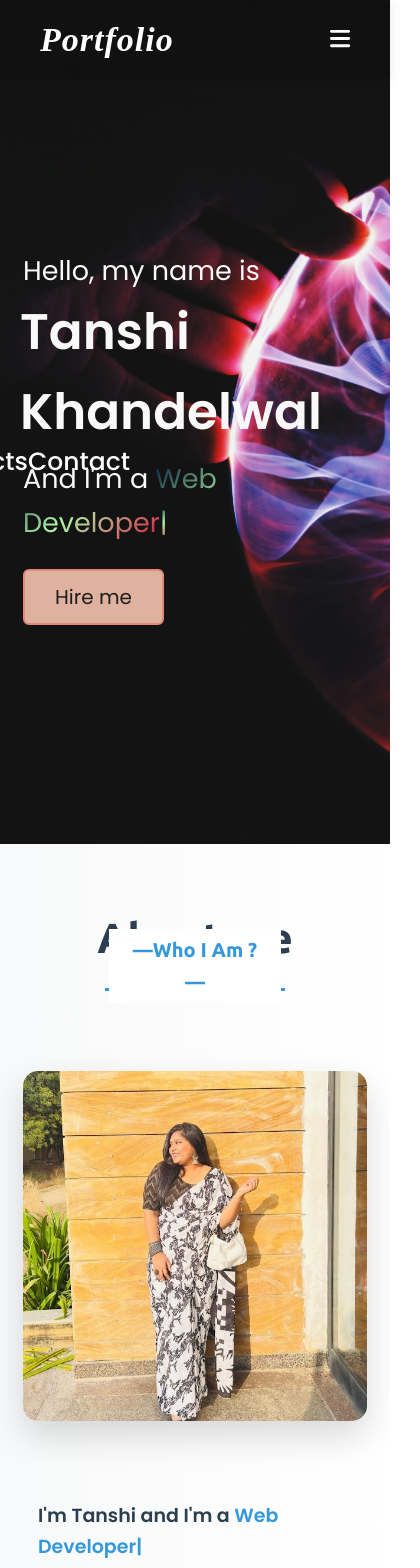
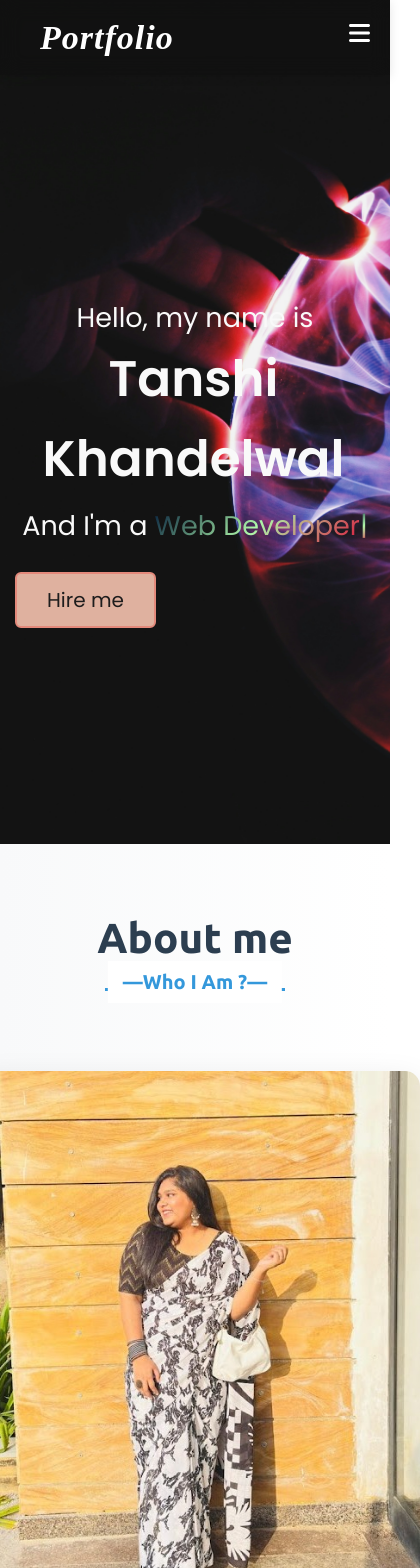
Before and after one commit to tanshi2003/Portfolio, a React (Create React App) app: page / in a window 390 px wide. Shown: the top 1568 px of the page, 420 px wide, since content can reach past the window. Built offline with nearby package versions, Linux system fonts and the light colour scheme.

Commit message:
responsive

```diff
--- a/src/App.css
+++ b/src/App.css
@@ -79,14 +79,13 @@ section{
     flex-wrap: wrap;
     align-items: center;
     justify-content: space-between;
-    gap: 2rem;
 }
 section .title{
     position: relative;
     text-align: center;
-    font-size: clamp(2.5rem, 5vw, 4rem);
+    font-size: 40px;
     font-weight: 500;
-    margin-bottom: 3rem;
+    margin-bottom: 60px;
     padding-bottom: 20px;
     font-family: 'Ubuntu', sans-serif;
 }
@@ -159,11 +158,6 @@ section .title::after{
 .navbar.sticky .logo a,
 .navbar.sticky .logo a span {
     color: #fff;
-}
-
-.navbar .menu {
-    display: flex;
-    align-items: center;
 }
 
 .navbar .menu li {
@@ -290,7 +284,6 @@ section .title::after{
 
 .home .home-content .text-3 span {
     background: linear-gradient(135deg, #041d3d, #aef7a9, crimson);
-    background-clip: text;
     -webkit-background-clip: text;
     -webkit-text-fill-color: transparent;
 }
@@ -485,10 +478,8 @@ section .title::after{
 }
 
 .services .serv-content {
-    display: flex;
-    flex-direction: row;
-    justify-content: center;
-    flex-wrap: wrap;
+    display: grid;
+    grid-template-columns: repeat(3, 1fr);
     gap: 30px;
     padding: 0 20px;
     max-width: 1200px;
@@ -505,9 +496,6 @@ section .title::after{
     overflow: hidden;
     backdrop-filter: blur(10px);
     border: 1px solid rgba(255, 255, 255, 0.1);
-    flex: 1;
-    min-width: 300px;
-    max-width: 380px;
 }
 
 .services .serv-content .card::before {
@@ -599,7 +587,7 @@ section .title::after{
     max-width: 1200px;
     margin: 0 auto;
     padding: 0 20px;
-    display: flex;
+    display: grid;
     flex-direction: column;
     gap: 60px;
 }
@@ -714,29 +702,51 @@ section .title::after{
 }
 
 @media (max-width: 768px) {
+    .navbar {
+        padding: 10px 0;
+    }
+
     .navbar .menu {
         position: fixed;
         height: 100vh;
         width: 100%;
         left: -100%;
         top: 0;
-        background: #111;
+        background: rgba(0, 0, 0, 0.95);
+        backdrop-filter: blur(10px);
+        padding-top: 60px;
         text-align: center;
-        padding-top: 80px;
         transition: all 0.3s ease;
     }
+
     .navbar .menu.active {
         left: 0;
     }
+
     .navbar .menu li {
         display: block;
-    }
+        margin: 20px 0;
+    }
+
     .navbar .menu li a {
         display: inline-block;
-        margin: 20px 0;
-        font-size: 25px;
+        font-size: 20px;
+        margin: 0;
+    }
+
+    .menu-btn {
+        display: block;
+        position: fixed;
+        right: 20px;
+        top: 15px;
+        z-index: 999;
+        background: transparent;
+        border: none;
         color: #fff;
-    }
+        font-size: 24px;
+        cursor: pointer;
+    }
+
     .home .home-content .text-2 {
         font-size: 70px;
     }
@@ -764,14 +774,15 @@ section .title::after{
     }
     .about .about-content .right {
         flex: 100%;
+    }
+    .services .serv-content .card {
+        width: calc(50% - 10px);
+        margin-bottom: 20px;
+    }
+    .skills .skills-content .column,
+    .contact .contact-content .column {
         width: 100%;
-    }
-    .services .serv-content {
-        justify-content: center;
-    }
-    .services .serv-content .card {
-        flex: 0 1 calc(50% - 30px);
-        min-width: 280px;
+        margin-bottom: 35px;
     }
 }
 
@@ -788,9 +799,9 @@ section .title::after{
     .home .home-content a {
         font-size: 20px;
     }
-    .services .serv-content .card {
-        flex: 1 1 100%;
-        margin: 0 20px;
+    .services .serv-content .card,
+    .work {
+        width: 100%;
     }
 }
 
@@ -1144,41 +1155,22 @@ section .title::after{
     color: #fff;
 }
 
-/* Base responsive adjustments */
-.max-width {
-    width: 100%;
-    padding: 0 30px;
-    margin: auto;
-}
-
-.about .about-content,
-.services .serv-content,
-.skills .skills-content,
-.projects .proj-content,
-.contact .contact-content {
-    display: flex;
-    flex-wrap: wrap;
-    align-items: center;
-    justify-content: space-between;
-    gap: 2rem;
-}
-
-.skills .skills-content .column,
-.contact .contact-content .column {
-    width: calc(50% - 30px);
-    margin-bottom: 30px;
-}
-
-section .title {
-    font-size: clamp(2.5rem, 5vw, 4rem);
-    margin-bottom: 3rem;
-}
-
-.navbar .menu {
-    display: flex;
-    align-items: center;
-}
-
+/* Responsive adjustments */
+@media (max-width: 768px) {
+    .work {
+        min-width: 300px;
+    }
+
+    .proj-content {
+        padding: 20px;
+    }
+}
+
+@media (max-width: 480px) {
+    .work {
+        min-width: 250px;
+    }
+}
 /* ===== Contact Section Styling ===== */
 .contact {
   background-color: #0a192f;
@@ -1344,144 +1336,253 @@ textarea:focus {
   transform: scale(1.05);
 }
 
-/* Media Queries for Responsive Design */
-@media screen and (max-width: 1300px) {
-    .max-width {
-        padding: 0 50px;
-    }
-}
-
-@media screen and (max-width: 1104px) {
-    .about .about-content .left img {
-        width: 350px;
-        height: 350px;
-    }
-}
-
-@media screen and (max-width: 991px) {
-    .max-width {
-        padding: 0 50px;
-    }
-}
-
-@media screen and (max-width: 947px) {
-    .menu-btn {
-        display: block;
-        z-index: 999;
-    }
-    .menu-btn i.active:before {
-        content: "\f00d";
-    }
+/* Responsive Design */
+@media (max-width: 768px) {
+  .contact-content {
+    flex-direction: column;
+  }
+
+  .social-menu ul {
+    justify-content: flex-start;
+  }
+}
+
+/* Services mobile responsive styling */
+.services .serv-content {
+    display: flex;
+    flex-wrap: wrap;
+    justify-content: center;
+    gap: 20px;
+    padding: 15px;
+}
+
+.services .serv-content .card {
+    flex: 1 1 300px;
+    max-width: 100%;
+    min-height: 300px;
+    padding: 25px 20px;
+    background: rgba(255, 255, 255, 0.05);
+    border-radius: 15px;
+    text-align: center;
+    border: 1px solid rgba(255, 255, 255, 0.1);
+    backdrop-filter: blur(10px);
+}
+
+/* Skills section mobile responsive styling */
+.skills-content {
+    padding: 15px;
+}
+
+.tech-stack-grid {
+    display: grid;
+    grid-template-columns: repeat(auto-fit, minmax(280px, 1fr));
+    gap: 20px;
+    padding: 15px;
+}
+
+.stack-category {
+    padding: 20px;
+    background: rgba(2, 12, 27, 0.7);
+    border-radius: 12px;
+    height: 100%;
+}
+
+.skills-list {
+    display: flex;
+    flex-direction: column;
+    gap: 10px;
+}
+
+.skill-chip {
+    padding: 8px 12px;
+    font-size: 14px;
+    display: flex;
+    justify-content: space-between;
+    align-items: center;
+}
+
+/* Mobile-specific responsive styles */
+@media (max-width: 480px) {
+    .services .serv-content .card {
+        flex: 1 1 100%;
+        margin: 10px 15px;
+        min-height: auto;
+        padding: 20px 15px;
+    }
+
+    .tech-stack-grid {
+        grid-template-columns: 1fr;
+        gap: 15px;
+        padding: 10px;
+    }
+
+    .stack-category {
+        padding: 15px;
+    }
+
+    .category-title {
+        font-size: 20px;
+        margin-bottom: 15px;
+    }
+
+    .skill-chip {
+        font-size: 13px;
+        padding: 6px 10px;
+    }
+}
+
+/* Additional responsive improvements */
+@media (max-width: 768px) {
+    section {
+        padding: 50px 0;
+    }
+
+    .services .title,
+    .skills .title {
+        font-size: 28px;
+        margin-bottom: 40px;
+    }
+
+    .services .title::after,
+    .skills .title::after {
+        font-size: 16px;
+    }
+
+    .services .serv-content {
+        padding: 10px;
+    }
+
+    .services .serv-content .card .text {
+        font-size: 20px;
+    }
+
+    .services .serv-content .card p {
+        font-size: 14px;
+        line-height: 1.6;
+    }
+}
+
+/* Small mobile devices */
+@media (max-width: 360px) {
+    .services .serv-content .card {
+        margin: 8px 10px;
+        padding: 15px 12px;
+    }
+
+    .services .serv-content .card .text {
+        font-size: 18px;
+    }
+
+    .skill-chip {
+        font-size: 12px;
+        padding: 5px 8px;
+    }
+
+    .category-title {
+        font-size: 18px;
+    }
+}
+
+/* Fix for better readability on small screens */
+@media (max-width: 480px) {
+    .level-advanced,
+    .level-intermediate,
+    .level-beginner {
+        padding: 3px 8px;
+        border-radius: 4px;
+        display: inline-block;
+        margin-left: 8px;
+        font-size: 11px;
+    }
+}
+
+/* Mobile navigation improvements */
+@media (max-width: 768px) {
+    .navbar {
+        padding: 10px 0;
+    }
+
     .navbar .menu {
         position: fixed;
         height: 100vh;
         width: 100%;
         left: -100%;
         top: 0;
-        background: rgba(17, 17, 17, 0.9);
+        background: rgba(0, 0, 0, 0.95);
+        backdrop-filter: blur(10px);
+        padding-top: 60px;
         text-align: center;
-        padding-top: 80px;
         transition: all 0.3s ease;
     }
+
     .navbar .menu.active {
         left: 0;
     }
+
     .navbar .menu li {
         display: block;
-    }
+        margin: 20px 0;
+    }
+
     .navbar .menu li a {
         display: inline-block;
-        margin: 20px 0;
-        font-size: 25px;
-    }
-    .home .home-content .text-2 {
-        font-size: 70px;
-    }
-    .home .home-content .text-3 {
-        font-size: 35px;
-    }
-    .home .home-content a {
-        font-size: 23px;
-        padding: 10px 30px;
-    }
+        font-size: 20px;
+        margin: 0;
+    }
+
+    .menu-btn {
+        display: block;
+        position: fixed;
+        right: 20px;
+        top: 15px;
+        z-index: 999;
+        background: transparent;
+        border: none;
+        color: #fff;
+        font-size: 24px;
+        cursor: pointer;
+    }
+}
+
+/* Mobile-first base improvements */
+.max-width {
+    padding: 0 15px;
+    margin: auto;
+}
+
+@media (min-width: 768px) {
     .max-width {
-        max-width: 930px;
-    }
-    .about .about-content .column {
-        width: 100%;
-    }
-    .about .about-content .left {
-        display: flex;
-        justify-content: center;
-        margin: 0 auto 60px;
-    }
-    .about .about-content .right {
-        flex: 100%;
-        width: 100%;
-    }
-    .services .serv-content {
-        grid-template-columns: repeat(2, 1fr);
-    }
-}
-
-@media screen and (max-width: 690px) {
+        padding: 0 30px;
+    }
+}
+
+@media (min-width: 1200px) {
     .max-width {
-        padding: 0 23px;
-    }
-    .home .home-content .text-2 {
-        font-size: 60px;
-    }
-    .home .home-content .text-3 {
-        font-size: 32px;
-    }
-    .home .home-content a {
-        font-size: 20px;
-    }
-    .services .serv-content {
-        grid-template-columns: 1fr;
-    }
-}
-
-@media screen and (max-width: 500px) {
-    .home .home-content .text-2 {
-        font-size: 50px;
-    }
-    .home .home-content .text-3 {
-        font-size: 27px;
-    }
-    .about .about-content .right .text,
-    .skills .skills-content .left .text {
-        font-size: 19px;
-    }
-    .contact .right form .fields {
-        flex-direction: column;
-    }
-    .contact .right form .name,
-    .contact .right form .email {
-        margin: 0;
-    }
-    .scroll-up-btn {
-        right: 15px;
-        bottom: 15px;
-        height: 38px;
-        width: 35px;
-        font-size: 23px;
-        line-height: 38px;
-    }
-}
-
-/* Additional responsive adjustments */
-@media screen and (max-width: 380px) {
-    .home .home-content .text-1 {
-        font-size: 22px;
-    }
-    .home .home-content .text-2 {
-        font-size: 40px;
-    }
-    .home .home-content .text-3 {
-        font-size: 22px;
-    }
-    .navbar .logo a {
-        font-size: 2.8rem;
-    }
-}
+        padding: 0 50px;
+    }
+}
+
+/* General mobile responsive fixes */
+@media (max-width: 480px) {
+    section .title {
+        font-size: 24px;
+        margin-bottom: 30px;
+    }
+
+    section .title::before {
+        width: 120px;
+    }
+
+    section .title::after {
+        font-size: 14px;
+    }
+
+    .text-1, .text-2, .text-3 {
+        text-align: center;
+    }
+
+    .services .serv-content .card,
+    .skills .stack-category {
+        margin-bottom: 20px;
+    }
+}
```
